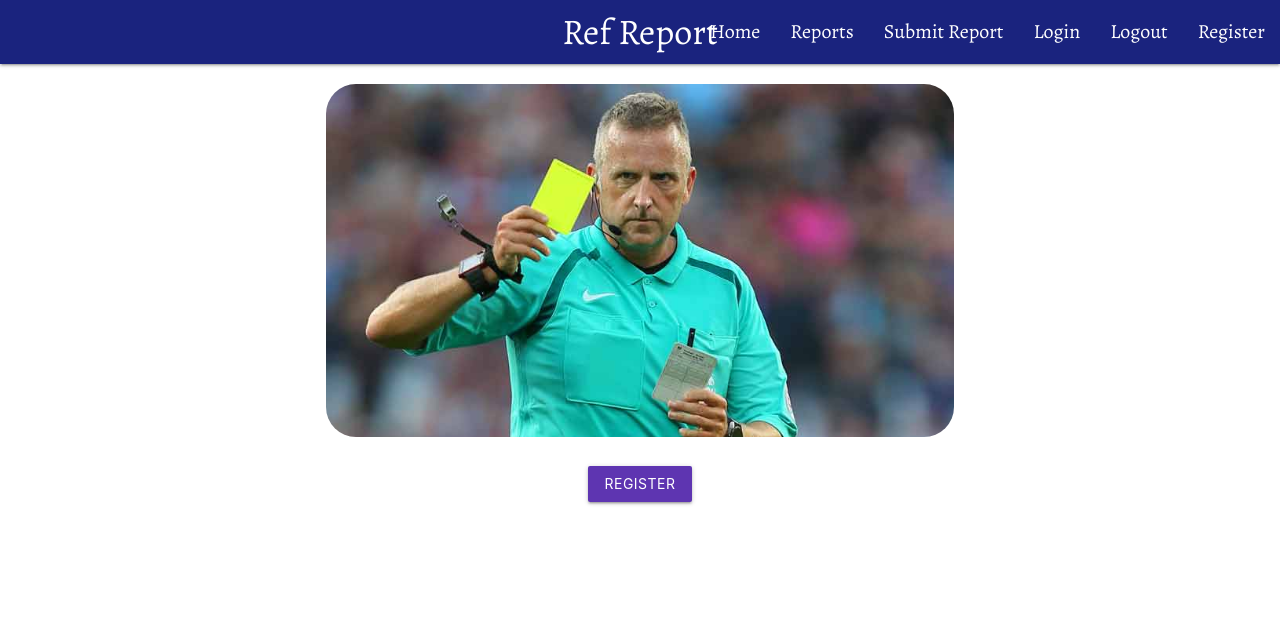
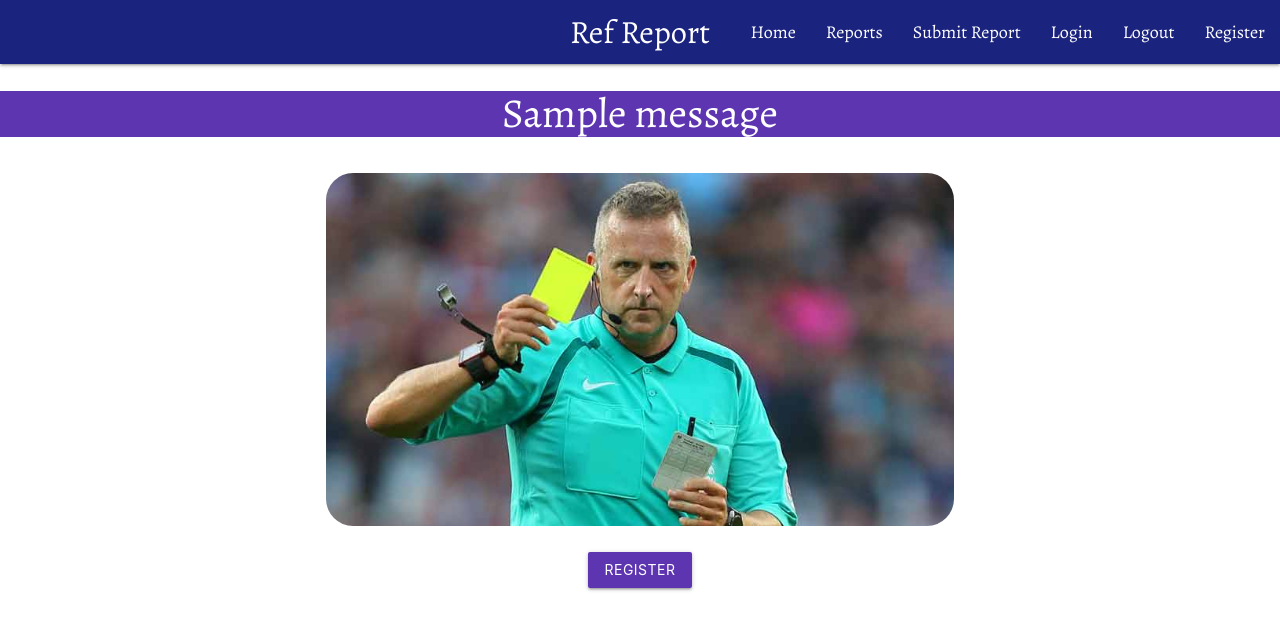
Before and after one commit to adamparker75/Ref_Report, a Flask app: page /register in a window 1280 px wide. Shown: the top 630 px of the page. Run offline with Flask 2, Linux system fonts and the light colour scheme; one stand-in notice (Sample message) is shown; some libraries are stand-ins or nearby versions.

Commit message:
Added flash messages section to base html

```diff
--- a/static/css/style.css
+++ b/static/css/style.css
@@ -6,7 +6,7 @@ body {
 
 /* Sets the root element font size */
  html {
-     font-size: 20px;
+     font-size: 18px;
 }
 
 nav .brand-logo {
@@ -16,3 +16,8 @@ nav .brand-logo {
 .referee-image {
     border-radius: 1.5rem;
 }
+
+.flash-messages  {
+    line-height: 2;
+    color: white;
+}
--- a/templates/base.html
+++ b/templates/base.html
@@ -38,10 +38,25 @@
             <li><a href="{{ url_for('register') }}">Register</a></li>
     </ul>
   </header>
-	<main class="container">
-		{% block content %}
-		{% endblock %}
-	</main>
+<section>
+	<!-- flash messages taken from code institute mini project -->
+	{% with messages = get_flashed_messages() %}
+	{% if messages %}
+	{% for message in messages %}
+	<div class="row flash-messages">
+		<h4 class="deep-purple darken-1 center-align">
+			{{ message }}
+		</h4>
+	</div>
+	{% endfor %}
+	{% endif %}
+	{% endwith %}
+</section>
+
+<main class="container">
+	{% block content %}
+	{% endblock %}
+</main>
     <script src="https://code.jquery.com/jquery-3.5.1.min.js"
       integrity="sha256-9/aliU8dGd2tb6OSsuzixeV4y/faTqgFtohetphbbj0=" crossorigin="anonymous"></script>
     <script src="https://cdnjs.cloudflare.com/ajax/libs/materialize/1.0.0/js/materialize.min.js"></script>
--- a/templates/register.html
+++ b/templates/register.html
@@ -23,28 +23,30 @@
         	<div class="row">
 				<div class="input-field col s12">
 					<i class="fas fa-user-plus prefix deep-purple-text darken-1"></i>
-					<input id="firstname" name="firstname" type="text" class="validate">
+					<input id="firstname" name="firstname" type="text" class="validate" required>
 					<label for="firstname">First Name</label>
 				</div>
 			</div>
             <div class="row">
 				<div class="input-field col s12">
 					<i class="fas fa-user-plus prefix deep-purple-text darken-1"></i>
-					<input id="lastname" name="lastname" type="text" class="validate">
+					<input id="lastname" name="lastname" type="text" class="validate" required>
 					<label for="lastname">Last Name</label>
 				</div>
 			</div>
 			<div class="row">
 				<div class="input-field col s12">
 					<i class="fas fa-user-plus prefix deep-purple-text darken-1"></i>
-					<input id="username" name="username" type="text" class="validate">
+					<input id="username" name="username" type="text" minlength="5"
+                    maxlength="20" pattern="^[a-zA-Z0-9]{5,20}$"  class="validate" required>
 					<label for="username">Username</label>
 				</div>
 			</div>
             <div class="row">
 				<div class="input-field col s12">
 					<i class="fas fa-user-lock prefix deep-purple-text darken-1"></i>
-					<input id="password" name="password" type="password" class="validate">
+					<input id="password" name="password" type="password" minlength="5"
+                    maxlength="20" pattern="^[a-zA-Z0-9]{5,20}$"  class="validate" required>
 					<label for="password">Password</label>
 				</div>
 			</div>
```
